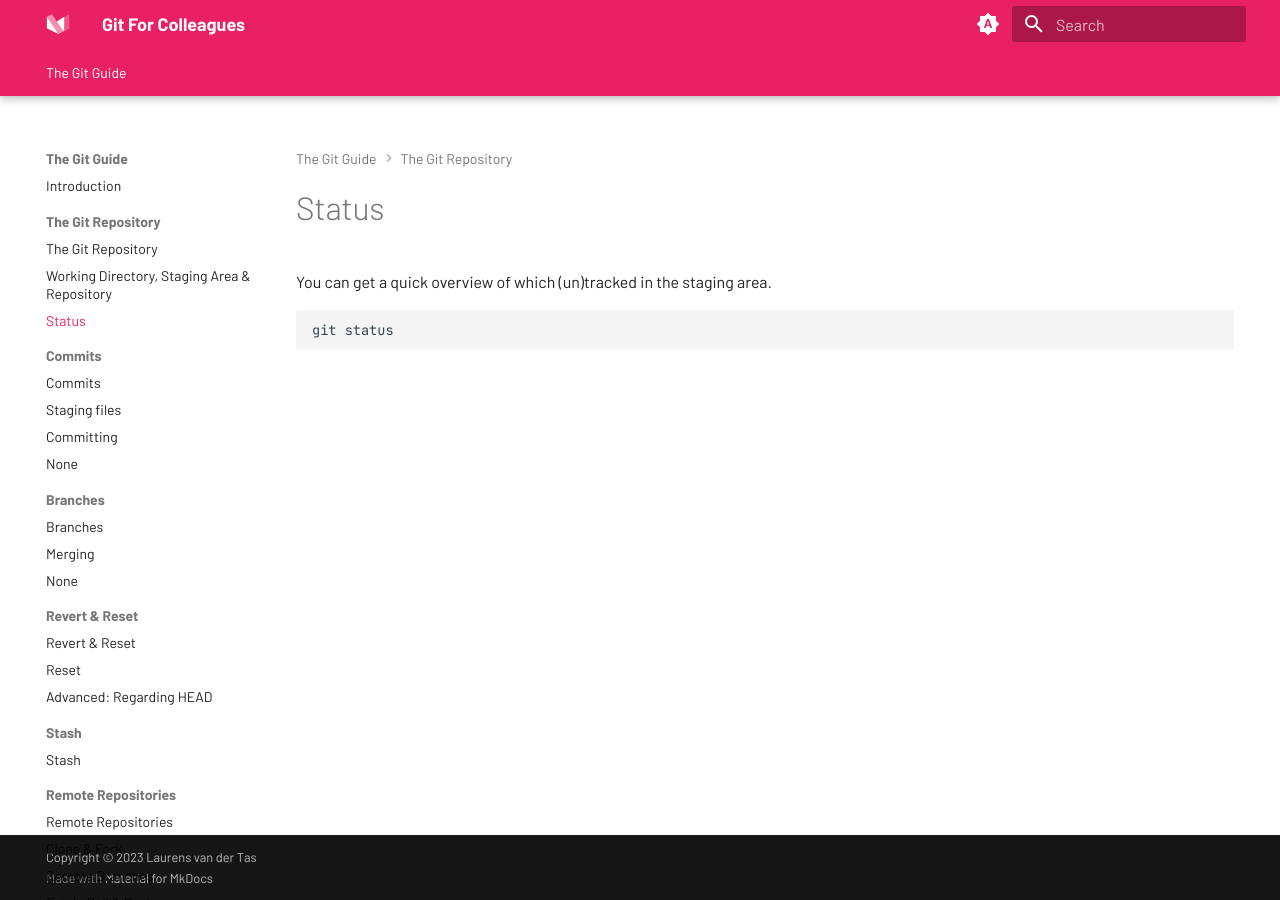
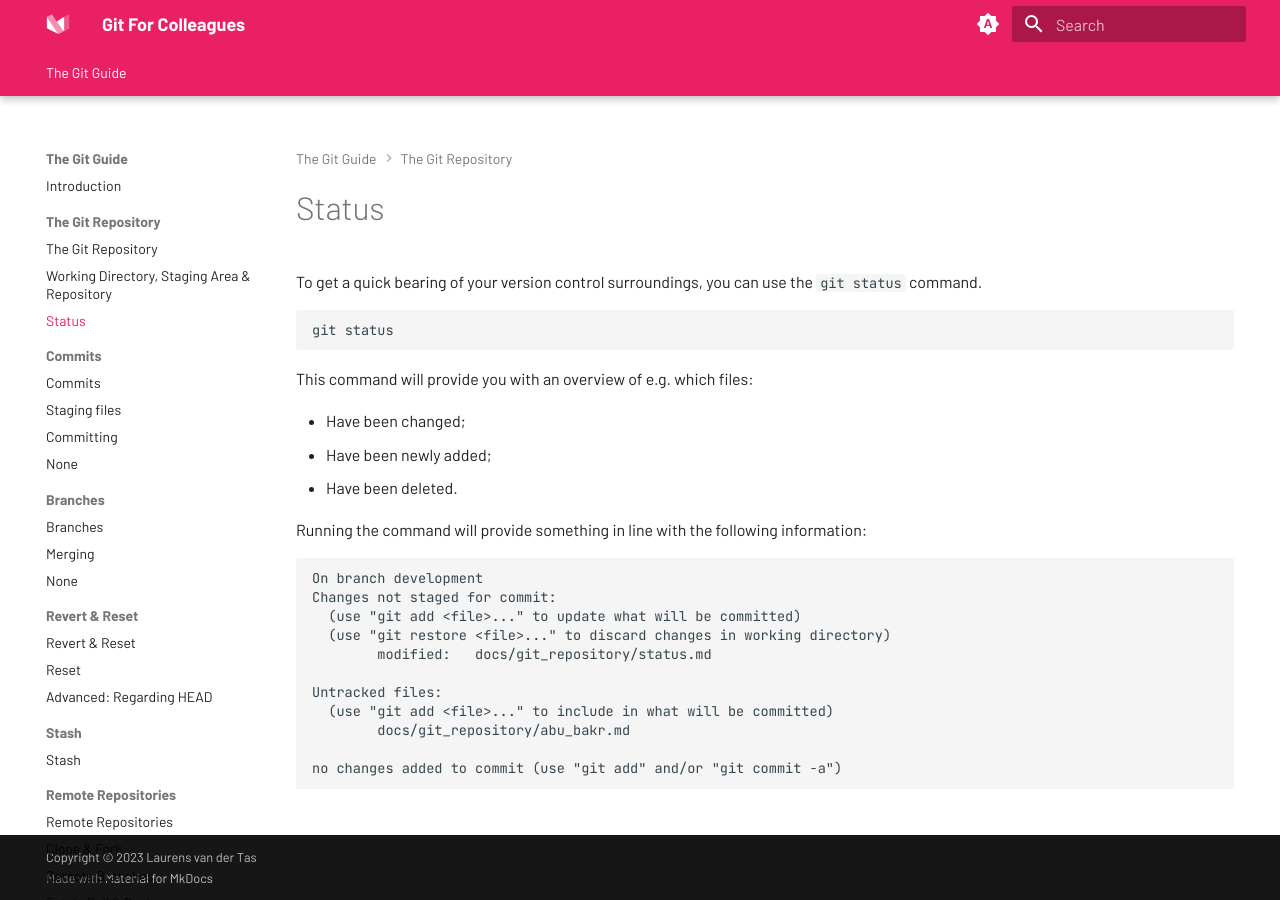
Before and after one commit to LPvdT/git-for-colleagues, an MkDocs documentation site: the page built from docs/git_repository/status.md, in a window 1280 px wide. Built offline with MkDocs 1.6.1 and Material for MkDocs 9.7.7, drawn with Linux system fonts in a browser that asks for light colours.

Commit message:
Change: Fixes git repo section

````diff
--- a/docs/git_repository/status.md
+++ b/docs/git_repository/status.md
@@ -1,7 +1,29 @@
 # Status
 
-You can get a quick overview of which (un)tracked in the staging area.
+To get a quick bearing of your version control surroundings, you can use the `git status` command.
 
 ```bash
 git status
 ```
+
+This command will provide you with an overview of e.g. which files:
+
+* Have been changed;
+* Have been newly added;
+* Have been deleted.
+
+Running the command will provide something in line with the following information:
+
+```
+On branch development
+Changes not staged for commit:
+  (use "git add <file>..." to update what will be committed)
+  (use "git restore <file>..." to discard changes in working directory)
+        modified:   docs/git_repository/status.md
+
+Untracked files:
+  (use "git add <file>..." to include in what will be committed)
+        docs/git_repository/abu_bakr.md
+
+no changes added to commit (use "git add" and/or "git commit -a")
+```
````
Also changed, not shown: docs/git_repository/index.md (+4 -0 lines), docs/git_repository/working_staging_repo.md (+2 -1 lines).
